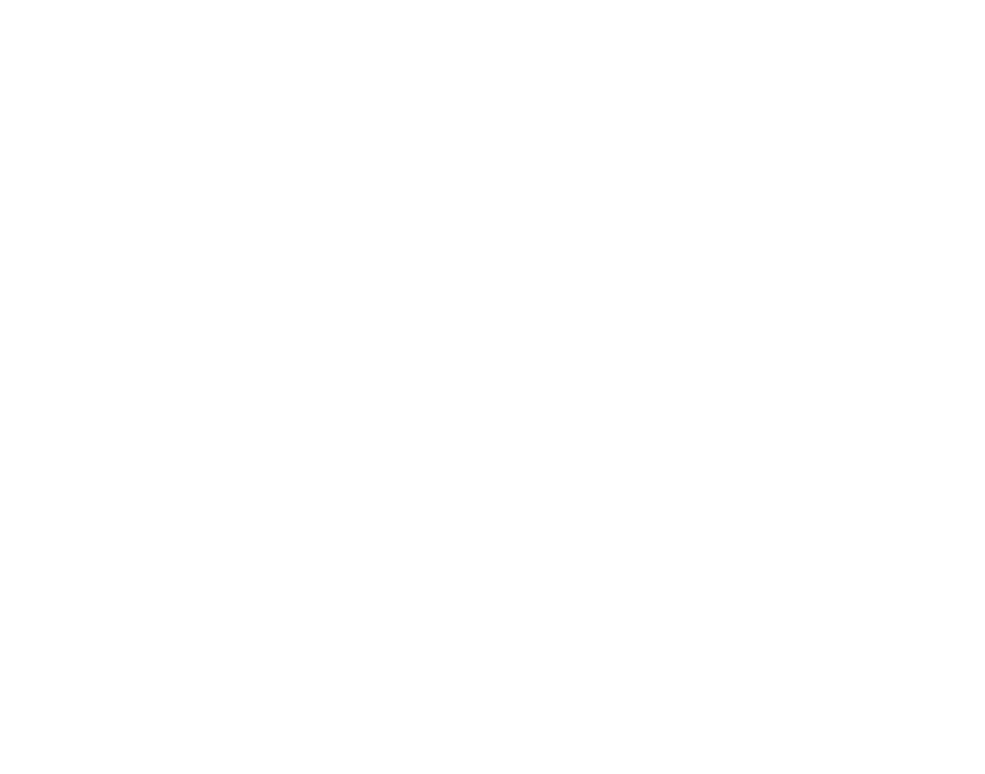
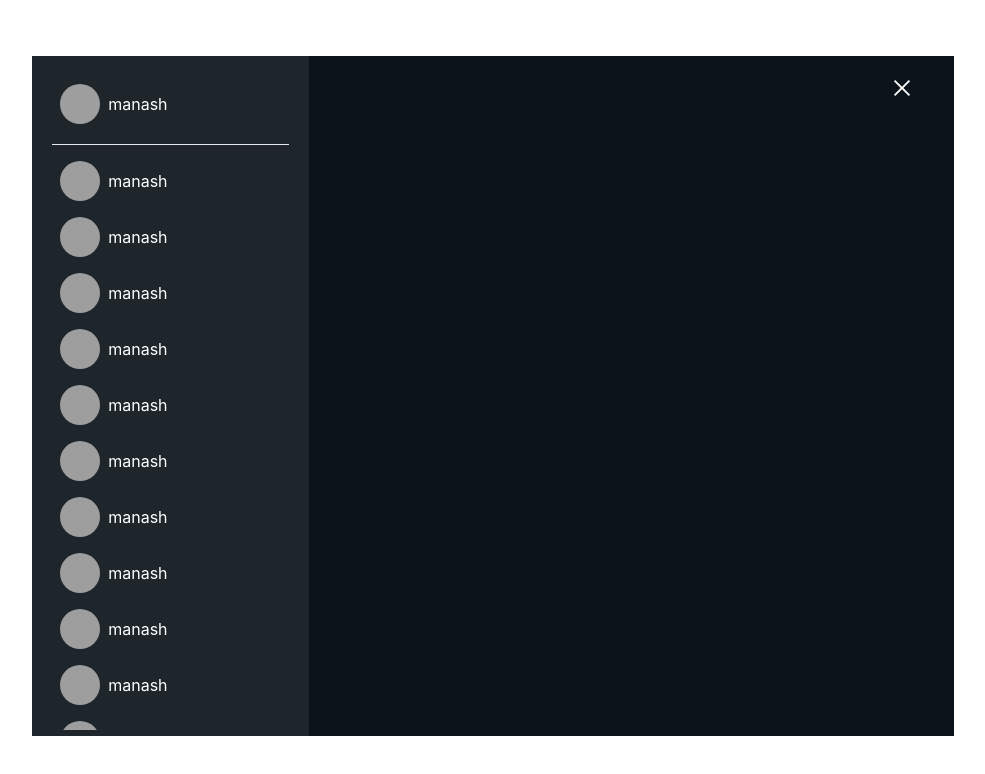
Before and after one commit to Manash-114/frontend-chat, a React (Create React App) app: page /status in a window 1280 px wide. Before the commit this address had no page. Shown: the top 774 px of the page, without its empty margins (147-1132 px from the left). Built offline with nearby package versions, Linux system fonts and the light colour scheme; grey boxes are pictures that could not be loaded.

Commit message:
Status viewer implement

```diff
--- a/src/App.js
+++ b/src/App.js
@@ -2,12 +2,16 @@ import logo from "./logo.svg";
 import "./App.css";
 import { Route, Routes } from "react-router-dom";
 import HomePage from "./components/HomePage";
+import Status from "./components/Status/Status";
+import StatusViewer from "./components/Status/StatusViewer";
 
 function App() {
   return (
     <div>
       <Routes>
         <Route path="/" element={<HomePage />}></Route>
+        <Route path="/status" element={<Status />}></Route>
+        <Route path="/status/:userId" element={<StatusViewer />}></Route>
       </Routes>
     </div>
   );
--- a/src/components/HomePage.jsx
+++ b/src/components/HomePage.jsx
@@ -65,7 +65,12 @@ const HomePage = () => {
                   <p>username</p>
                 </div>
                 <div className="space-x-3 text-2xl flex">
-                  <TbCircleDashed />
+                  <TbCircleDashed
+                    className="cursor-pointer"
+                    onClick={() => {
+                      navigate("/status");
+                    }}
+                  />
                   <BiCommentDetail />
                 </div>
               </div>
--- /dev/null
+++ b/src/components/Status/DummyStory.jsx
@@ -0,0 +1,16 @@
+const stories = [
+  {
+    image:
+      "https://images.pexels.com/photos/19172555/pexels-photo-19172555/free-photo-of-woman-with-black-hair-sitting-in-city.jpeg?auto=compress&cs=tinysrgb&w=1260&h=750&dpr=1",
+  },
+  {
+    image:
+      "https://images.pexels.com/photos/15052450/pexels-photo-15052450/free-photo-of-woman-in-jean-overalls-in-forest.jpeg?auto=compress&cs=tinysrgb&w=1260&h=750&dpr=1",
+  },
+  {
+    image:
+      "https://images.pexels.com/photos/19226848/pexels-photo-19226848/free-photo-of-woman-in-jean-jacket.jpeg?auto=compress&cs=tinysrgb&w=1260&h=750&dpr=1",
+  },
+];
+
+export default stories;
--- /dev/null
+++ b/src/components/Status/Progressbar.css
@@ -0,0 +1,20 @@
+.progressbar-container {
+  width: 100%;
+  height: 4px;
+  background-color: white;
+  border-radius: 5px;
+  overflow: hidden;
+  opacity: 0.5;
+  transition: opacity 0.3s ease-out;
+  margin: 1rem;
+}
+
+.progressbar-container .active {
+  opacity: 1;
+}
+
+.progress-bar {
+  height: 100%;
+  background-color: rgb(44, 149, 248);
+  border-radius: 4px;
+}
--- /dev/null
+++ b/src/components/Status/Progressbar.jsx
@@ -0,0 +1,32 @@
+import React, { useEffect, useState } from "react";
+import "./Progressbar.css";
+
+const Progressbar = ({ index, activeIndex, duration }) => {
+  const isActive = index === activeIndex;
+  const [progress, setProgress] = useState();
+
+  useEffect(() => {
+    const intervalId = setInterval(() => {
+      setProgress((prev) => {
+        if (prev < 100) return prev + 1;
+        clearInterval(intervalId);
+        return prev;
+      });
+    }, duration / 100);
+  }, [duration, activeIndex]);
+
+  useEffect(() => {
+    setProgress(0);
+  }, [activeIndex]);
+
+  return (
+    <div className={`progressbar-container ${isActive ? "active" : ""}`}>
+      <div
+        className={`${isActive ? "progress-bar" : ""}`}
+        style={{ width: `${progress}%` }}
+      ></div>
+    </div>
+  );
+};
+
+export default Progressbar;
--- /dev/null
+++ b/src/components/Status/Status.jsx
@@ -0,0 +1,39 @@
+import React from "react";
+import StatusUserCard from "./StatusUserCard";
+import { AiOutlineClose } from "react-icons/ai";
+import { useNavigate } from "react-router-dom";
+
+const Status = () => {
+  const navigate = useNavigate();
+  return (
+    <div>
+      <div>
+        <div className="flex items-center px-[14vw] py-[7vh]">
+          {/* left side part */}
+          <div className="left h-[85vh] bg-[#1e262c] lg:w-[30%] w-[50%] px-5">
+            <div className="pt-5 h-[13%]">
+              <StatusUserCard />
+            </div>
+            <hr />
+            <div className="overflow-y-scroll h-[86%] pt-2">
+              {[1, 1, 1, 1, 1, 1, 1, 1, 1, 1, 1, 1, 1].map((item) => (
+                <StatusUserCard />
+              ))}
+            </div>
+          </div>
+          {/* right side part */}
+          <div className="right relative h-[85vh] lg:w-[70%] w-[50%] bg-[#0b141a]">
+            <AiOutlineClose
+              className="text-white cursor-pointer absolute top-5 right-10 text-2xl"
+              onClick={() => {
+                navigate(-1);
+              }}
+            />
+          </div>
+        </div>
+      </div>
+    </div>
+  );
+};
+
+export default Status;
--- /dev/null
+++ b/src/components/Status/StatusUserCard.jsx
@@ -0,0 +1,28 @@
+import React from "react";
+import { useNavigate } from "react-router-dom";
+
+const StatusUserCard = () => {
+  const navigate = useNavigate();
+  const handleNavigate = () => {
+    navigate("/status/{userId}");
+  };
+  return (
+    <div>
+      <div
+        onClick={handleNavigate}
+        className="flex items-center p-2 cursor-pointer"
+      >
+        <img
+          className="w-7 h-7 lg:w-10 lg:h-10 rounded-full"
+          src="https://media.istockphoto.com/id/1205094105/photo/asiatic-lion-a-critically-endangered-species.jpg?s=2048x2048&w=is&k=20&c=hH4mfdvwHilDEITkE_h5rGgWFXwsKN6l8qDZf9vH4Bg="
+          alt=""
+        />
+        <div className="ml-2 text-white ">
+          <p>manash</p>
+        </div>
+      </div>
+    </div>
+  );
+};
+
+export default StatusUserCard;
--- /dev/null
+++ b/src/components/Status/StatusViewer.jsx
@@ -0,0 +1,75 @@
+import React, { useEffect, useState } from "react";
+import stories from "./DummyStory";
+import Progressbar from "./Progressbar";
+import {
+  BsArrowLeft,
+  BsEmojiSmile,
+  BsFilter,
+  BsMic,
+  BsThreeDotsVertical,
+} from "react-icons/bs";
+import { AiOutlineClose } from "react-icons/ai";
+import { useNavigate } from "react-router-dom";
+const StatusViewer = () => {
+  const [currentStoryIndex, setCurrentStoryIndex] = useState(0);
+  const [activeIndex, setActiveIndex] = useState(0);
+
+  const navigate = useNavigate();
+  const handleNextStory = () => {
+    if (currentStoryIndex < stories.length - 1) {
+      setCurrentStoryIndex(currentStoryIndex + 1);
+      setActiveIndex(activeIndex + 1);
+    } else {
+      setCurrentStoryIndex(0);
+      setActiveIndex(0);
+    }
+  };
+
+  useEffect(() => {
+    const intervalId = setInterval(() => {
+      handleNextStory();
+    }, 2000);
+    return () => {
+      clearInterval(intervalId);
+    };
+  }, [currentStoryIndex]);
+  return (
+    <div>
+      <div className=" relative flex justify-center items-center h-[100vh] bg-slate-900">
+        <div className="relative">
+          <img
+            className="max-h-[96vh] object-contain"
+            src={stories?.[currentStoryIndex].image}
+            alt=""
+          />
+          <div className="absolute top-0 flex w-full">
+            {stories.map((item, index) => (
+              <Progressbar
+                key={index}
+                duration={2000}
+                index={index}
+                activeIndex={activeIndex}
+              />
+            ))}
+          </div>
+        </div>
+        <div className="">
+          <BsArrowLeft
+            className="absolute text-white text-3xl cursor-pointer top-10 left-10"
+            onClick={() => {
+              navigate(-1);
+            }}
+          />
+          <AiOutlineClose
+            className="absolute text-white text-3xl cursor-pointer top-10 right-10"
+            onClick={() => {
+              navigate(-1);
+            }}
+          />
+        </div>
+      </div>
+    </div>
+  );
+};
+
+export default StatusViewer;
```
